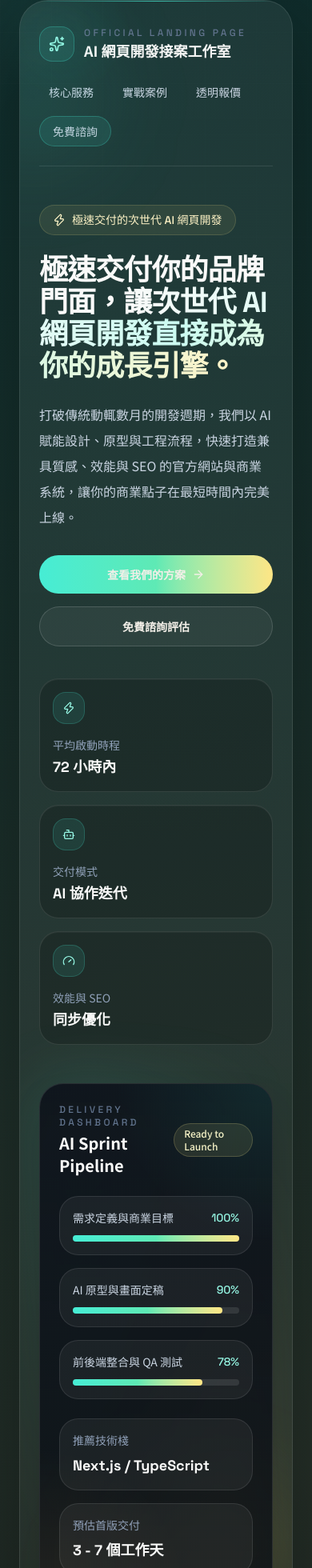
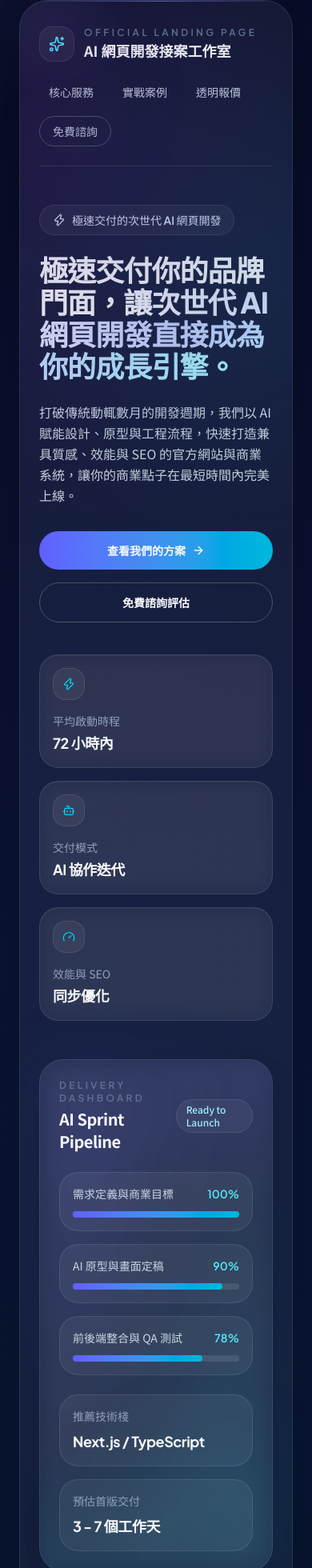
Before and after one commit to differ505-prog/ai-web-studio-landing, a Next.js app: page / in a window 390 px wide. Shown: the part 24-1984 px from the top of the page at 80% size. Built offline with nearby package versions, Linux system fonts and the light colour scheme.

Commit message:
feat: refine typography and premium color palette

```diff
--- a/app/globals.css
+++ b/app/globals.css
@@ -2,15 +2,15 @@
 
 :root {
   color-scheme: dark;
-  --background: #0b0f14;
-  --background-soft: #121821;
-  --foreground: #f3efe8;
-  --muted: #a9b4c1;
-  --border: rgba(83, 124, 117, 0.24);
-  --card: rgba(18, 24, 33, 0.7);
-  --glow-primary: rgba(46, 226, 198, 0.17);
-  --glow-secondary: rgba(245, 192, 108, 0.12);
-  --glow-tertiary: rgba(60, 130, 246, 0.12);
+  --background: #020617;
+  --background-soft: #090f1f;
+  --foreground: #f8fafc;
+  --muted: #94a3b8;
+  --border: rgba(255, 255, 255, 0.1);
+  --card: rgba(255, 255, 255, 0.05);
+  --glow-primary: rgba(67, 56, 202, 0.14);
+  --glow-secondary: rgba(8, 145, 178, 0.1);
+  --glow-tertiary: rgba(76, 29, 149, 0.08);
 }
 
 * {
@@ -25,10 +25,10 @@ body {
   margin: 0;
   min-height: 100vh;
   background:
-    radial-gradient(circle at top left, var(--glow-primary), transparent 26%),
-    radial-gradient(circle at 88% 14%, var(--glow-secondary), transparent 18%),
-    radial-gradient(circle at 72% 42%, var(--glow-tertiary), transparent 16%),
-    linear-gradient(180deg, #070a0f 0%, var(--background) 45%, #05070b 100%);
+    radial-gradient(circle at 18% 8%, var(--glow-primary), transparent 24%),
+    radial-gradient(circle at 84% 14%, var(--glow-secondary), transparent 18%),
+    radial-gradient(circle at 64% 36%, var(--glow-tertiary), transparent 18%),
+    linear-gradient(180deg, #020617 0%, var(--background) 42%, #030712 100%);
   color: var(--foreground);
   font-family: var(--font-body), Arial, Helvetica, sans-serif;
 }
@@ -39,7 +39,7 @@ body::after {
   inset: auto 0 0;
   height: 280px;
   pointer-events: none;
-  background: linear-gradient(180deg, rgba(11, 15, 20, 0), rgba(11, 15, 20, 0.88));
+  background: linear-gradient(180deg, rgba(2, 6, 23, 0), rgba(2, 6, 23, 0.88));
   z-index: -1;
 }
 
@@ -65,7 +65,7 @@ textarea:focus {
 }
 
 ::selection {
-  background: rgba(45, 212, 191, 0.28);
+  background: rgba(99, 102, 241, 0.28);
   color: #ffffff;
 }
 
@@ -94,7 +94,7 @@ textarea:focus {
   pointer-events: none;
   background:
     linear-gradient(125deg, rgba(255, 255, 255, 0.03), transparent 24%),
-    radial-gradient(circle at 20% 20%, rgba(46, 226, 198, 0.05), transparent 24%);
+    radial-gradient(circle at 20% 20%, rgba(99, 102, 241, 0.05), transparent 24%);
   mix-blend-mode: screen;
   opacity: 0.7;
   z-index: -1;
--- a/app/layout.tsx
+++ b/app/layout.tsx
@@ -1,5 +1,5 @@
 import type { Metadata } from "next";
-import { Noto_Sans_TC, Space_Grotesk } from "next/font/google";
+import { Noto_Sans_TC, Plus_Jakarta_Sans } from "next/font/google";
 import "./globals.css";
 
 const siteName = "AI 網頁開發接案工作室";
@@ -15,9 +15,9 @@ const bodyFont = Noto_Sans_TC({
   variable: "--font-body",
 });
 
-const displayFont = Space_Grotesk({
+const displayFont = Plus_Jakarta_Sans({
   subsets: ["latin"],
-  weight: ["500", "700"],
+  weight: ["600", "700", "800"],
   variable: "--font-display",
 });
 
--- a/components/hero-section.tsx
+++ b/components/hero-section.tsx
@@ -24,25 +24,26 @@ export function HeroSection() {
     <AnimatedSection
       id="top"
       ariaLabelledBy="hero-title"
-      className="relative overflow-hidden rounded-[36px] border border-white/10 bg-[linear-gradient(180deg,rgba(255,255,255,0.06),rgba(255,255,255,0.03))] px-6 py-8 shadow-[0_28px_120px_rgba(0,0,0,0.35)] backdrop-blur-xl sm:px-8 lg:px-10 lg:py-10"
+      className="relative overflow-hidden rounded-[36px] border border-white/10 bg-white/5 px-6 py-8 shadow-[0_28px_120px_rgba(0,0,0,0.35)] backdrop-blur-md sm:px-8 lg:px-10 lg:py-10"
     >
-      <div className="absolute inset-x-0 top-0 h-px bg-gradient-to-r from-transparent via-teal-300/70 to-transparent" />
-      <div className="absolute -left-16 top-10 h-40 w-40 rounded-full bg-teal-300/12 blur-3xl" />
-      <div className="absolute bottom-0 right-0 h-56 w-56 rounded-full bg-amber-300/10 blur-3xl" />
+      <div className="absolute inset-0 bg-[radial-gradient(circle_at_18%_12%,rgba(88,28,135,0.16),transparent_22%),radial-gradient(circle_at_82%_16%,rgba(14,116,144,0.14),transparent_20%)]" />
+      <div className="absolute inset-x-0 top-0 h-px bg-gradient-to-r from-transparent via-indigo-400/60 to-transparent" />
+      <div className="absolute -left-16 top-10 h-40 w-40 rounded-full bg-purple-900/10 blur-3xl" />
+      <div className="absolute bottom-0 right-0 h-56 w-56 rounded-full bg-cyan-900/10 blur-3xl" />
 
       <nav
         className="flex flex-col gap-5 border-b border-white/10 pb-6 sm:flex-row sm:items-center sm:justify-between"
         aria-label="主選單"
       >
         <a href="#top" className="flex items-center gap-3 text-white">
-          <span className="flex h-11 w-11 items-center justify-center rounded-2xl border border-teal-300/25 bg-teal-300/10 text-teal-200">
+          <span className="flex h-11 w-11 items-center justify-center rounded-2xl border border-white/10 bg-white/5 text-cyan-300">
             <Sparkles className="h-5 w-5" />
           </span>
           <span>
             <span className="font-display block text-xs uppercase tracking-[0.28em] text-slate-500">
               Official Landing Page
             </span>
-            <span className="text-lg font-semibold text-stone-100">AI 網頁開發接案工作室</span>
+            <span className="text-lg font-semibold text-slate-50">AI 網頁開發接案工作室</span>
           </span>
         </a>
 
@@ -58,7 +59,7 @@ export function HeroSection() {
           </a>
           <a
             href="#contact"
-            className="rounded-full border border-teal-300/25 bg-teal-300/10 px-4 py-2 font-medium text-teal-100 transition hover:border-teal-200/40 hover:bg-teal-300/15"
+            className="rounded-full border border-gray-600 bg-transparent px-4 py-2 font-medium text-slate-200 transition hover:border-gray-300 hover:bg-white/5"
           >
             免費諮詢
           </a>
@@ -67,22 +68,22 @@ export function HeroSection() {
 
       <div className="grid gap-12 py-12 lg:grid-cols-[minmax(0,1.2fr)_minmax(340px,0.8fr)] lg:items-center">
         <div>
-          <div className="font-display inline-flex items-center gap-2 rounded-full border border-amber-200/15 bg-amber-200/8 px-4 py-2 text-sm text-amber-100">
+          <div className="font-display inline-flex items-center gap-2 rounded-full border border-white/10 bg-white/5 px-4 py-2 text-sm text-indigo-100">
             <Zap className="h-4 w-4" />
             極速交付的次世代 AI 網頁開發
           </div>
 
           <h1
             id="hero-title"
-            className="font-display mt-6 max-w-4xl text-4xl font-semibold tracking-tight text-stone-50 sm:text-5xl lg:text-7xl lg:leading-[1.02]"
+            className="font-display mt-6 max-w-4xl text-4xl font-extrabold tracking-tight text-slate-50 sm:text-5xl lg:text-7xl lg:leading-[1.02]"
           >
             極速交付你的品牌門面，
-            <span className="bg-gradient-to-r from-stone-50 via-teal-100 to-amber-100 bg-clip-text text-transparent">
+            <span className="bg-gradient-to-r from-slate-50 via-indigo-200 to-cyan-200 bg-clip-text text-transparent">
               讓次世代 AI 網頁開發直接成為你的成長引擎。
             </span>
           </h1>
 
-          <p className="mt-6 max-w-2xl text-base leading-8 text-slate-300 sm:text-lg">
+          <p className="mt-6 max-w-2xl text-base leading-relaxed text-slate-300 sm:text-lg">
             打破傳統動輒數月的開發週期，我們以 AI 賦能設計、原型與工程流程，快速打造兼具質感、效能與 SEO
             的官方網站與商業系統，讓你的商業點子在最短時間內完美上線。
           </p>
@@ -90,14 +91,14 @@ export function HeroSection() {
           <div className="mt-8 flex flex-col gap-4 sm:flex-row">
             <a
               href="#pricing"
-              className="inline-flex items-center justify-center gap-2 rounded-full bg-gradient-to-r from-teal-300 via-emerald-300 to-amber-200 px-6 py-3.5 text-sm font-semibold text-slate-950 transition hover:scale-[1.02]"
+              className="inline-flex items-center justify-center gap-2 rounded-full bg-gradient-to-r from-indigo-500 to-cyan-500 px-6 py-3.5 text-sm font-semibold text-white transition hover:-translate-y-0.5 hover:brightness-110"
             >
               查看我們的方案
               <ArrowRight className="h-4 w-4" />
             </a>
             <a
               href="#contact"
-              className="inline-flex items-center justify-center rounded-full border border-white/15 bg-white/5 px-6 py-3.5 text-sm font-semibold text-white transition hover:border-teal-300/35 hover:bg-teal-300/10"
+              className="inline-flex items-center justify-center rounded-full border border-gray-600 bg-transparent px-6 py-3.5 text-sm font-semibold text-white transition hover:border-gray-300 hover:bg-white/5"
             >
               免費諮詢評估
             </a>
@@ -107,30 +108,30 @@ export function HeroSection() {
             {quickStats.map(({ label, value, icon: Icon }) => (
               <article
                 key={label}
-                className="rounded-3xl border border-white/10 bg-black/20 p-4 shadow-[inset_0_1px_0_rgba(255,255,255,0.04)]"
+                className="rounded-3xl border border-white/10 bg-white/5 p-4 backdrop-blur-md shadow-[inset_0_1px_0_rgba(255,255,255,0.04)]"
               >
-                <div className="flex h-10 w-10 items-center justify-center rounded-2xl border border-teal-300/20 bg-teal-300/10 text-teal-200">
+                <div className="flex h-10 w-10 items-center justify-center rounded-2xl border border-white/10 bg-white/5 text-cyan-400">
                   <Icon className="h-4 w-4" />
                 </div>
                 <p className="mt-4 text-sm text-slate-400">{label}</p>
-                <p className="font-display mt-1 text-lg font-semibold text-stone-50">{value}</p>
+                <p className="font-display mt-1 text-lg font-bold tracking-tight text-slate-50">{value}</p>
               </article>
             ))}
           </div>
         </div>
 
         <div className="relative">
-          <div className="absolute inset-0 rounded-[28px] bg-gradient-to-br from-teal-300/18 via-transparent to-amber-200/14 blur-2xl" />
-          <article className="relative overflow-hidden rounded-[30px] border border-white/10 bg-[linear-gradient(180deg,rgba(15,20,28,0.94),rgba(10,14,20,0.78))] p-6 shadow-2xl">
-            <div className="absolute inset-0 bg-[radial-gradient(circle_at_top_right,rgba(46,226,198,0.10),transparent_28%),radial-gradient(circle_at_bottom_left,rgba(245,192,108,0.08),transparent_26%)]" />
+          <div className="absolute inset-0 rounded-[28px] bg-gradient-to-br from-indigo-500/12 via-transparent to-cyan-500/10 blur-2xl" />
+          <article className="relative overflow-hidden rounded-[30px] border border-white/10 bg-white/5 p-6 backdrop-blur-md shadow-2xl">
+            <div className="absolute inset-0 bg-[radial-gradient(circle_at_top_right,rgba(99,102,241,0.12),transparent_28%),radial-gradient(circle_at_bottom_left,rgba(6,182,212,0.08),transparent_26%)]" />
             <div className="flex items-center justify-between">
               <div>
                 <p className="font-display text-xs uppercase tracking-[0.28em] text-slate-500">
                   Delivery Dashboard
                 </p>
-                <p className="mt-1 text-xl font-semibold text-stone-50">AI Sprint Pipeline</p>
+                <p className="mt-1 text-xl font-bold tracking-tight text-slate-50">AI Sprint Pipeline</p>
               </div>
-              <span className="rounded-full border border-amber-200/20 bg-amber-200/10 px-3 py-1 text-xs font-medium text-amber-100">
+              <span className="rounded-full border border-white/10 bg-white/5 px-3 py-1 text-xs font-medium text-cyan-200">
                 Ready to Launch
               </span>
             </div>
@@ -139,28 +140,28 @@ export function HeroSection() {
               <div className="rounded-3xl border border-white/10 bg-white/5 p-4">
                 <div className="flex items-center justify-between text-sm text-slate-300">
                   <span>需求定義與商業目標</span>
-                  <span className="font-display text-teal-200">100%</span>
+                  <span className="font-display text-cyan-300">100%</span>
                 </div>
                 <div className="mt-3 h-2 rounded-full bg-white/10">
-                  <div className="h-2 w-full rounded-full bg-gradient-to-r from-teal-300 via-emerald-300 to-amber-200" />
+                  <div className="h-2 w-full rounded-full bg-gradient-to-r from-indigo-500 to-cyan-500" />
                 </div>
               </div>
               <div className="rounded-3xl border border-white/10 bg-white/5 p-4">
                 <div className="flex items-center justify-between text-sm text-slate-300">
                   <span>AI 原型與畫面定稿</span>
-                  <span className="font-display text-teal-200">90%</span>
+                  <span className="font-display text-cyan-300">90%</span>
                 </div>
                 <div className="mt-3 h-2 rounded-full bg-white/10">
-                  <div className="h-2 w-[90%] rounded-full bg-gradient-to-r from-teal-300 via-emerald-300 to-amber-200" />
+                  <div className="h-2 w-[90%] rounded-full bg-gradient-to-r from-indigo-500 to-cyan-500" />
                 </div>
               </div>
               <div className="rounded-3xl border border-white/10 bg-white/5 p-4">
                 <div className="flex items-center justify-between text-sm text-slate-300">
                   <span>前後端整合與 QA 測試</span>
-                  <span className="font-display text-teal-200">78%</span>
+                  <span className="font-display text-cyan-300">78%</span>
                 </div>
                 <div className="mt-3 h-2 rounded-full bg-white/10">
-                  <div className="h-2 w-[78%] rounded-full bg-gradient-to-r from-teal-300 via-emerald-300 to-amber-200" />
+                  <div className="h-2 w-[78%] rounded-full bg-gradient-to-r from-indigo-500 to-cyan-500" />
                 </div>
               </div>
             </div>
@@ -168,13 +169,13 @@ export function HeroSection() {
             <div className="relative mt-6 grid gap-4 sm:grid-cols-2">
               <div className="rounded-3xl border border-white/10 bg-white/5 p-4">
                 <p className="text-sm text-slate-400">推薦技術棧</p>
-                <p className="font-display mt-2 text-lg font-semibold text-stone-50">
+                <p className="font-display mt-2 text-lg font-bold tracking-tight text-slate-50">
                   Next.js / TypeScript
                 </p>
               </div>
               <div className="rounded-3xl border border-white/10 bg-white/5 p-4">
                 <p className="text-sm text-slate-400">預估首版交付</p>
-                <p className="font-display mt-2 text-lg font-semibold text-stone-50">
+                <p className="font-display mt-2 text-lg font-bold tracking-tight text-slate-50">
                   3 - 7 個工作天
                 </p>
               </div>
--- a/components/section-intro.tsx
+++ b/components/section-intro.tsx
@@ -15,13 +15,13 @@ export function SectionIntro({
 
   return (
     <div className={`max-w-3xl ${alignment}`}>
-      <p className="font-display text-sm font-semibold uppercase tracking-[0.32em] text-teal-300/80">
+      <p className="font-display text-sm font-semibold uppercase tracking-[0.32em] text-indigo-200/75">
         {eyebrow}
       </p>
-      <h2 className="mt-4 text-3xl font-semibold tracking-tight text-stone-50 md:text-5xl">
+      <h2 className="mt-4 text-3xl font-extrabold tracking-tight text-slate-50 md:text-5xl">
         {title}
       </h2>
-      <p className="mt-5 text-base leading-8 text-slate-300 md:text-lg">
+      <p className="mt-5 text-base leading-relaxed text-slate-300 md:text-lg">
         {description}
       </p>
     </div>
```
Also changed, not shown: components/Pricing.tsx (+17 -17 lines).
